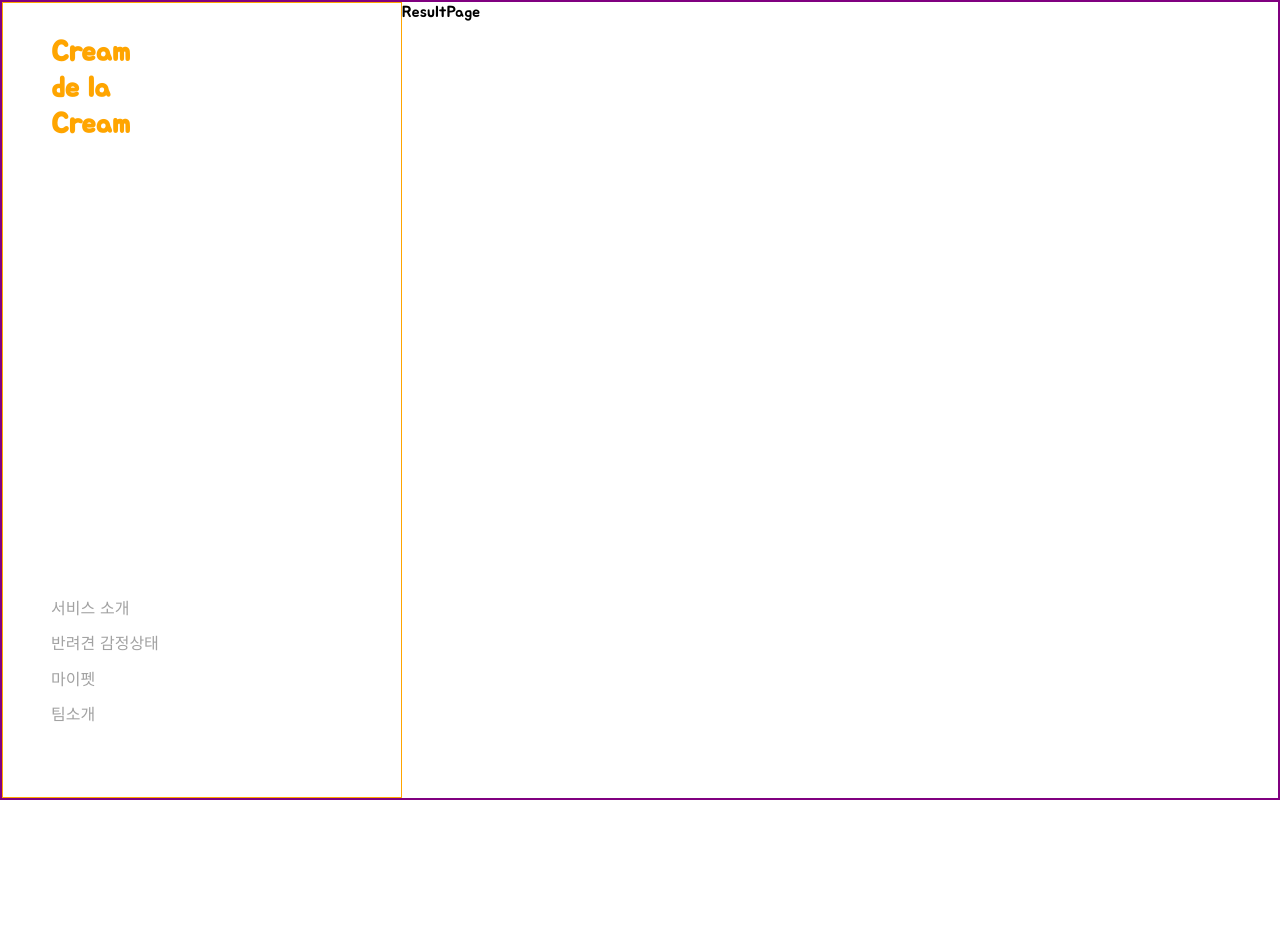
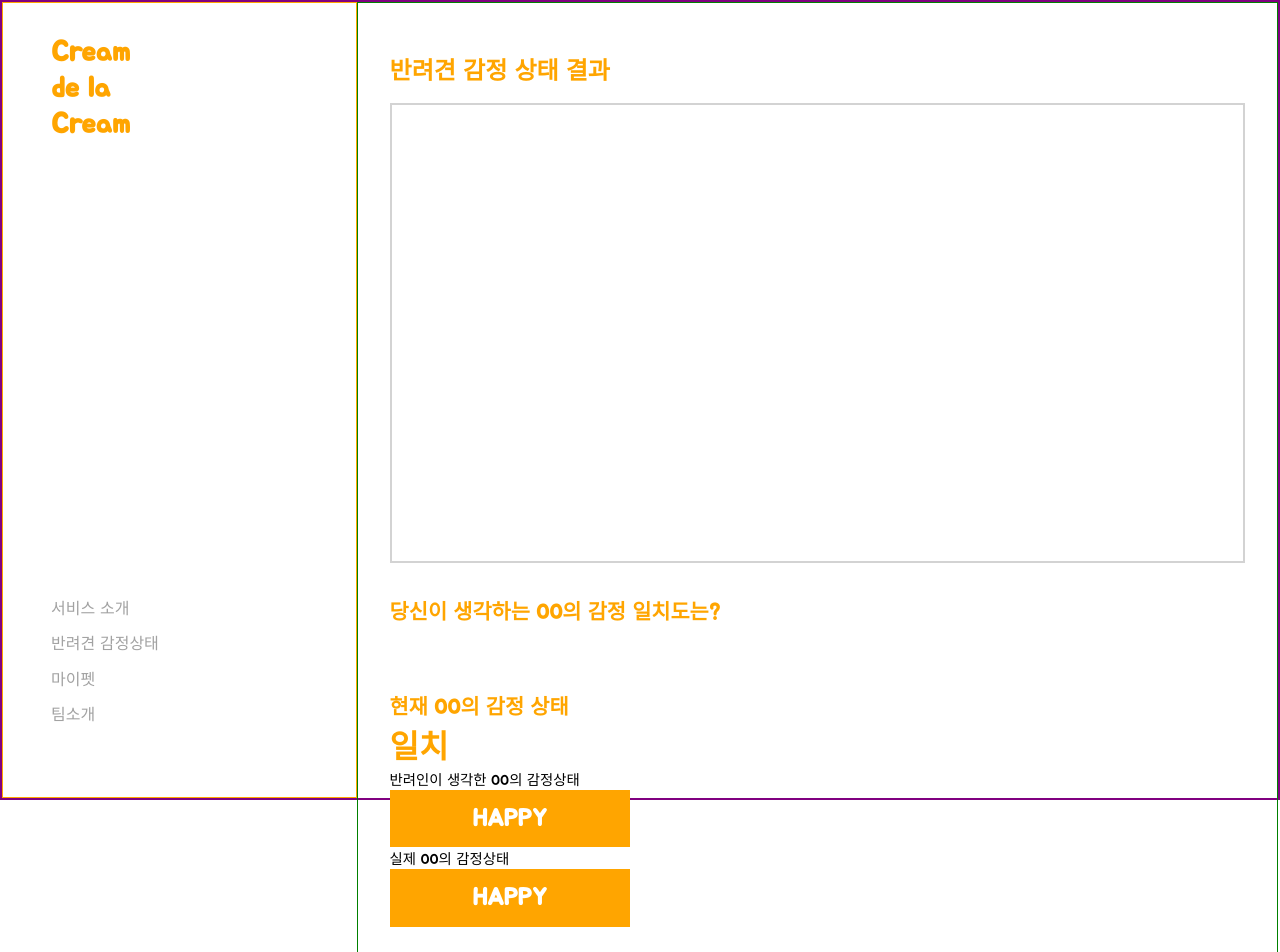
Before and after one commit to CreamDeLaCream/creme-client, a React (Create React App) app: page /result in a window 1280 px wide. Shown: the top 952 px of the page. Before the commit the page ends 800 px from the top, so only its background shows below. Built offline with nearby package versions, Linux system fonts and the light colour scheme.

Commit message:
[#6] feat: 결과 페이지 기본 레이아웃 구현

```diff
--- a/src/common/styles/GlobalStyle.js
+++ b/src/common/styles/GlobalStyle.js
@@ -7,6 +7,7 @@ const GlobalStyle = createGlobalStyle`
         --white: #ffffff;
         --gray: #a2a2a2;
         --lightgray: lightgray;
+        --black: black;
     }
 
     @import url('https://fonts.googleapis.com/css2?family=Jua&display=swap');
--- a/src/common/styles/textStyle.js
+++ b/src/common/styles/textStyle.js
@@ -6,7 +6,7 @@ export const logo_1 = css`
 `;
 
 export const logo_2 = css`
-  font-size: 3rem;
+  font-size: 2rem;
   font-weight: 600;
 `;
 
@@ -16,7 +16,7 @@ export const head_1 = css`
 `;
 
 export const head_2 = css`
-  font-size: 1.5rem;
+  font-size: 1.3rem;
   font-weight: 600;
 `;
 
--- a/src/pages/Main/MainPage.js
+++ b/src/pages/Main/MainPage.js
@@ -16,7 +16,7 @@ const MainPage = (props) => {
       </Grid>
 
       <Grid margin="2rem auto">
-        <Text type="head_2" color="main">
+        <Text type="head_1" color="main">
           반려견과 반려인의 첫 걸음,
           <br /> 지금 당신의 반려견 감정 상태를 분석해보세요.
         </Text>
@@ -24,21 +24,21 @@ const MainPage = (props) => {
 
       <Grid margin="2rem auto">
         <InputWrapper>
-          <Text type="head_2" color="main">
+          <Text type="head_1" color="main">
             이름
           </Text>
           <Input />
         </InputWrapper>
 
         <InputWrapper>
-          <Text type="head_2" color="main">
+          <Text type="head_1" color="main">
             나이
           </Text>
           <Input />
         </InputWrapper>
 
         <InputWrapper>
-          <Text type="head_2" color="main">
+          <Text type="head_1" color="main">
             감정
           </Text>
           <PhotoBtnWrapper>
--- a/src/pages/Result/Container.js
+++ b/src/pages/Result/Container.js
@@ -1,9 +1,25 @@
-import React from 'react'
+import React from 'react';
+import styled from 'styled-components';
 
-const Container = () => {
+const Container = ({ children }) => {
   return (
-    <div>Container</div>
-  )
-}
+    <Wrapper>
+      <Form>{children}</Form>
+    </Wrapper>
+  );
+};
 
-export default Container
+const Wrapper = styled.div`
+  width: 65rem;
+`;
+
+const Form = styled.section`
+  height: 200vh;
+  position: relative;
+  display: flex;
+  flex-direction: column;
+  border: 1px solid green;
+  padding: 2rem;
+`;
+
+export default Container;
--- a/src/pages/Result/ResultPage.js
+++ b/src/pages/Result/ResultPage.js
@@ -1,9 +1,89 @@
-import React from 'react'
+import React from 'react';
+import styled from 'styled-components';
 
-const ResultPage = () => {
+// components
+import Container from './Container';
+import { Text, Grid, Button, Input } from '../../common/components';
+import { head_1, logo_2 } from '../../common/styles/textStyle';
+
+const ResultPage = (props) => {
+  // const { history } = props;
   return (
-    <div>ResultPage</div>
-  )
-}
+    <Container>
+      <Grid margin="1rem auto">
+        <Text type="head_1" color="main">
+          반려견 감정 상태 결과
+        </Text>
+      </Grid>
+      <ResultBox></ResultBox>
 
-export default ResultPage
+      <Grid margin="2rem auto">
+        <Text type="head_2" color="main">
+          당신이 생각하는 OO의 감정 일치도는?
+        </Text>
+      </Grid>
+
+      <Grid margin="2rem auto">
+        <Text type="head_2" color="main">
+          현재 OO의 감정 상태
+        </Text>
+        <Grid>
+          <Text type="logo_2" color="main">
+            일치
+          </Text>
+        </Grid>
+        <Grid>
+          <Text type="body_1" color="black">
+            반려인이 생각한 OO의 감정상태
+          </Text>
+          <EmotionBox>HAPPY</EmotionBox>
+        </Grid>
+
+        <Grid>
+          <Text type="body_1" color="black">
+            실제 OO의 감정상태
+          </Text>
+          <EmotionBox>HAPPY</EmotionBox>
+        </Grid>
+      </Grid>
+
+      <Grid margin="2rem auto">
+        <Text type="head_2" color="main">
+          OO의 솔루션
+        </Text>
+      </Grid>
+
+      <Grid margin="2rem auto">
+        <Text type="head_2" color="main">
+          OO이에게 필요한 것
+        </Text>
+      </Grid>
+
+      <Grid margin="2rem auto">
+        <Text type="head_2" color="main">
+          오늘의 감정일기(메모)
+        </Text>
+        <textarea style={{ width: '100%', height: '20rem' }} />
+      </Grid>
+    </Container>
+  );
+};
+
+const ResultBox = styled.div`
+  width: 100%;
+  height: 30rem;
+  border: 2px solid var(--lightgray);
+`;
+
+const EmotionBox = styled.div`
+  width: 15rem;
+  padding: 0.8rem;
+  text-align: center;
+  background-color: var(--main);
+  color: var(--white);
+  font-weight: 600;
+  ${head_1}
+  border: 1px solid var(--main);
+`;
+
+export default ResultPage;
```
